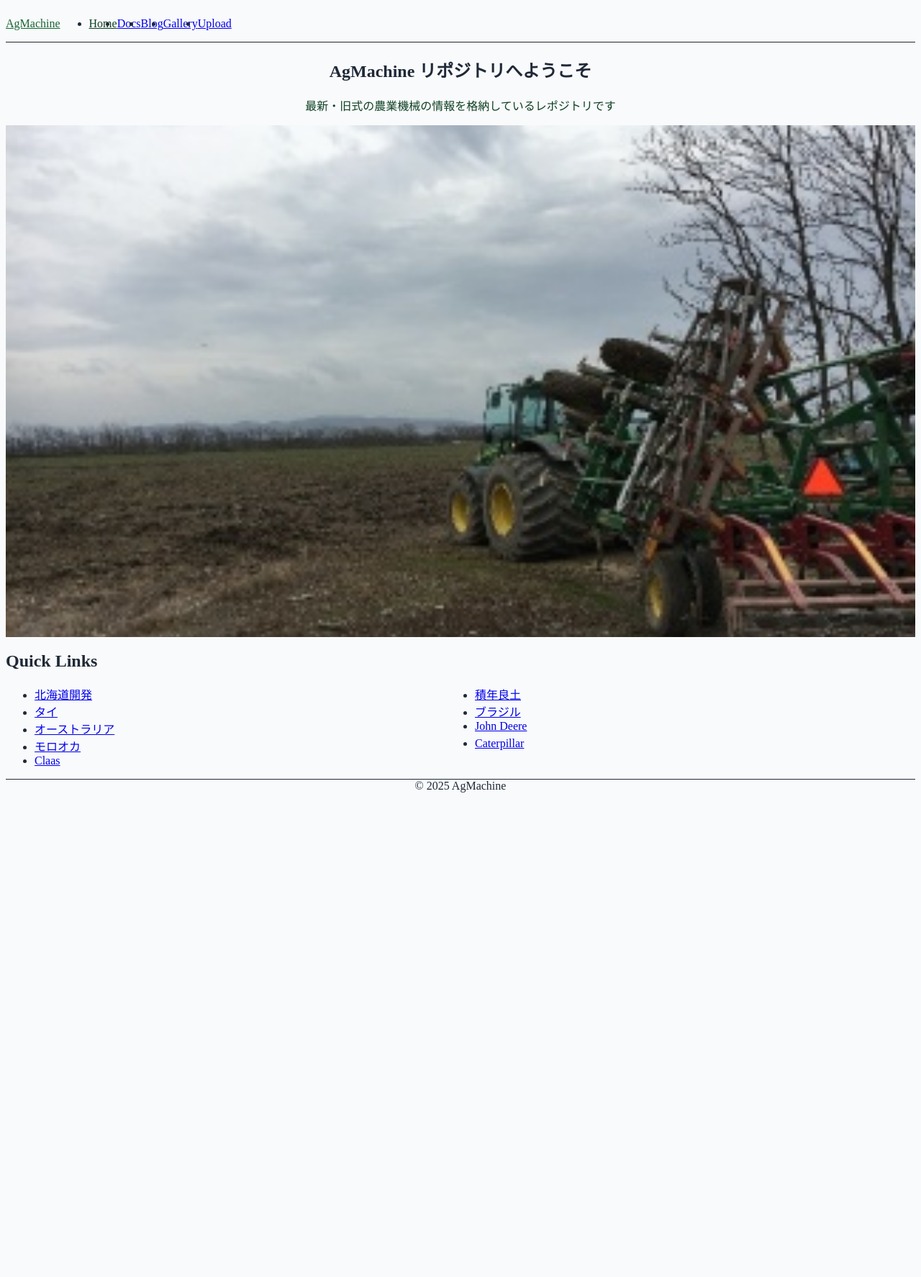
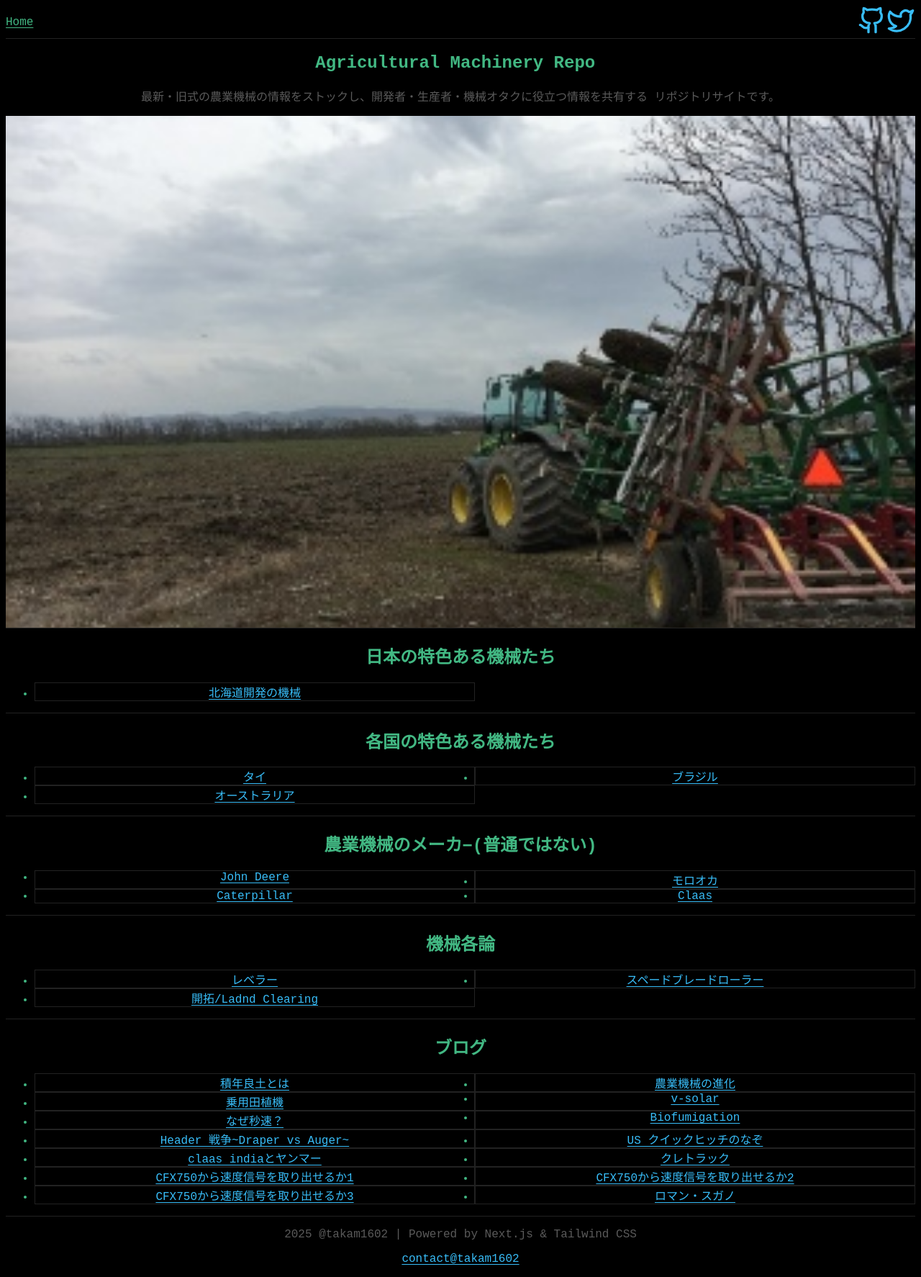
Before and after one commit to takam1602/agmachieBlog, a Next.js app: page / in a window 1280 px wide. Shown: the whole page at 72% size. Before the commit the page ends 1109 px from the top, so only its background shows below. Built offline with nearby package versions, Linux system fonts and the light colour scheme.

Commit message:
newworld

```diff
--- a/package.json
+++ b/package.json
@@ -11,12 +11,16 @@
   "dependencies": {
     "@supabase/ssr": "^0.6.1",
     "@supabase/supabase-js": "^2.49.4",
+    "@tailwindcss/aspect-ratio": "^0.4.2",
     "@tailwindcss/typography": "^0.5.16",
+    "framer-motion": "^12.10.5",
     "gray-matter": "^4.0.3",
+    "lucide-react": "^0.509.0",
     "next": "15.3.2",
     "react": "^19.0.0",
     "react-dom": "^19.0.0",
     "react-markdown": "^10.1.0",
+    "react-type-animation": "^3.2.0",
     "rehype-raw": "^7.0.0",
     "remark-gfm": "^4.0.1"
   },
--- a/src/app/globals.css
+++ b/src/app/globals.css
@@ -2,27 +2,30 @@
 @tailwind components;
 @tailwind utilities;
 
-/* brand 色ユーティリティ（必要な分だけ） */
-.text-brand        { color:#166534 }
-.text-brand-dark   { color:#0e4024 }
+/* ===== 色変数 ===== */
+:root{
+  --bg:  #000;          /* 背景 */
+  --fg:  #42b883;       /* メイン緑  ⇒  #16a34a より暗い */
+  --fg-soft:#7bd7a8;    /* ホバー時   */
+  --link:#38bdf8;       /* リンク (青系) */
+  --link-hover:#0ea5e9; /* リンク hover */
+}
 
-/* ベースレイアウト */
+/* ---- 全体 ---- */
 html,body{
   min-height:100vh;
-  background:#f9fafb;
-  color:#1f2937;
-}
-html.dark body{
-  background:#111827;
-  color:#f3f4f6;
+  background:var(--bg);
+  color:var(--fg);
+  font-family:'Fira Code','Noto Sans JP',monospace;
 }
 
-/* Markdown (prose) */
-.prose{max-width:48rem;margin-left:auto;margin-right:auto}
-.prose img{border-radius:.375rem;box-shadow:0 1px 2px rgb(0 0 0/.1);margin:1rem auto;max-width:100%}
+/* ---- 見出し ---- */
+h1,h2,h3{font-weight:700;color:var(--fg)}
+/* 同サイズ…(省略可) */
 
-/* Card & Button (任意で使う用) */
-.card{background:#fff;padding:1.5rem;border-radius:.5rem;box-shadow:0 1px 2px rgb(0 0 0/.1)}
-html.dark .card{background:#1f2937}
-.btn{display:inline-flex;align-items:center;padding:.5rem 1rem;border-radius:.375rem;font-weight:500;background:#166534;color:#fff}
-.btn:hover{background:#0e4024}
+/* ---- リンク ---- */
+a{color:var(--link);text-underline-offset:3px}
+a:hover{color:var(--link-hover)}
+
+/* ---- code / img は前と同じ ---- */
+.prose img{border-radius:.5rem;box-shadow:0 0 15px #0f0;margin:1rem auto;max-width:100%}
--- a/src/app/layout.tsx
+++ b/src/app/layout.tsx
@@ -1,14 +1,17 @@
 import './globals.css'
 import Navbar from '@/components/Navbar'
 
-export default function RootLayout({ children }: { children: React.ReactNode }) {
+export default function RootLayout({ children }: {children: React.ReactNode}) {
   return (
-    <html lang="ja" className="scroll-smooth">
-      <body className="min-h-screen bg-gray-50 text-gray-800 dark:bg-gray-900 dark:text-gray-100">
-        <Navbar />
-        <main className="max-w-6xl mx-auto px-4 py-8">{children}</main>
-        <footer className="text-center py-6 text-sm border-t border-gray-200 dark:border-gray-700">
-          © {new Date().getFullYear()} AgMachine
+    <html lang="ja">
+      <body>
+        <Navbar/>
+        {children}
+        <footer className="text-center py-8 text-xs text-[#5a5a5a] border-t border-[#222]">
+          <p>{new Date().getFullYear()} @takam1602 | Powered by Next.js & Tailwind CSS</p>
+          <p className="mt-2">
+            <a href="https://github.com/takam1602" className="hover:text-[var(--link-hover)]">contact@takam1602</a>
+          </p>
         </footer>
       </body>
     </html>
--- a/src/app/page.tsx
+++ b/src/app/page.tsx
@@ -1,50 +1,150 @@
+'use client'
+import { TypeAnimation } from 'react-type-animation'
+import { motion } from 'framer-motion'
 import Link from 'next/link'
 import ImageCarousel from '@/components/ImageCarousel'
+const heroImages = ['/img/1.jpg','/img/2.jpg','/img/3.jpg','/img/4.jpg']
 
-const images = ['/img/1.jpg', '/img/2.jpg', '/img/3.jpg', '/img/4.jpg']
+export default function Home() {
+    return (
+        <main className="max-w-3xl mx-auto px-4">
+        {/* HERO */}
+        <section className="py-24 text-center">
+        <h1>
+        <TypeAnimation
+        sequence={[
+            'Agricultural Machinery Repository',
+            1200,
+            'Welcome, curious engineer.',
+            1200,
+            '農業機械　リポジトリ',
+            1500,
+            'ようこそ',
+            1800,
+        ]}
+        speed={{type: 'keyStrokeDelayInMs', value:200}}
+        repeat={Infinity}
+        />
+        </h1>
 
-const quickLinks = [
-  { href: '/docs/ag/kaihatsu/README', label: '北海道開発' },
-  { href: '/docs/blog/sekinen',       label: '積年良土'   },
+        <p className="mt-6 text-[#5a5a5a] max-w-xl mx-auto leading-relaxed">
+        最新・旧式の農業機械の情報をストックし、開発者・生産者・機械オタクに役立つ情報を共有する
+        リポジトリサイトです。
+        </p>
+        </section>
+
+        <section className="relative isolate"> <ImageCarousel images={heroImages} interval={4000} />
+        </section>
+
+        <section className="py-20 border-t border-[#222]">
+        <h2 className="mb-8 text-center">日本の特色ある機械たち</h2>
+        <ul className="grid grid-cols-2 sm:grid-cols-3 gap-6">
+        {[
+            { href: '/docs/ag/kaihatsu/README', label: '北海道開発の機械' },
+            // { href: '/docs/ag/kaihatsu/README', label: '八郎潟開発の機械(工事中)' },
+            // { href: '/docs/ag/kaihatsu/README', label: '新篠津開発の機械(工事中)' },
+        ].map((q) => (
+            <motion.li
+            whileHover={{ y:-4, scale:1.03 }}
+            key={q.href}
+            className="border border-[#222] rounded p-4 text-center hover:border-[var(--fg)] transition"
+            >
+            <Link href={q.href}>{q.label}</Link>
+            </motion.li>
+        ))}
+        </ul>
+        </section>
+
+        <section className="py-20 border-t border-[#222]">
+        <h2 className="mb-8 text-center">各国の特色ある機械たち</h2>
+        <ul className="grid grid-cols-2 sm:grid-cols-3 gap-6">
+        {[
             { href: '/docs/ag/Thailand/README', label: 'タイ'       },
             { href: '/docs/ag/Brazil/README',   label: 'ブラジル'   },
             { href: '/docs/ag/Australia/README',label: 'オーストラリア' },
+        ].map((q) => (
+            <motion.li
+            whileHover={{ y:-4, scale:1.03 }}
+            key={q.href}
+            className="border border-[#222] rounded p-4 text-center hover:border-[var(--fg)] transition"
+            >
+            <Link href={q.href}>{q.label}</Link>
+            </motion.li>
+        ))}
+        </ul>
+        </section>
+
+        <section className="py-20 border-t border-[#222]">
+        <h2 className="mb-8 text-center">農業機械のメーカ−(普通ではない)</h2>
+        <ul className="grid grid-cols-2 sm:grid-cols-3 gap-6">
+        {[
             { href: '/docs/ag/deere/README',    label: 'John Deere' },
             { href: '/docs/ag/morooka/README',  label: 'モロオカ'   },
             { href: '/docs/ag/cat/README',      label: 'Caterpillar'},
             { href: '/docs/ag/claas/README',    label: 'Claas'      },
-]
-
-export default function Home() {
-  return (
-    <section className="space-y-12">
-      {/* hero */}
-      <div className="space-y-6 text-center">
-        <h1 className="text-3xl sm:text-4xl font-bold">
-          AgMachine リポジトリへようこそ
-        </h1>
-        <p className="text-brand-dark">
-          最新・旧式の農業機械の情報を格納しているレポジトリです
-        </p>
-        <ImageCarousel images={images} />
-      </div>
-
-      {/* quick links */}
-      <div className="space-y-4">
-        <h2 className="text-2xl font-semibold">Quick Links</h2>
-        <ul className="grid grid-cols-2 md:grid-cols-3 lg:grid-cols-4 gap-4">
-          {quickLinks.map((q) => (
-            <li key={q.href}>
-              <Link
-                href={q.href}
-                className="block bg-white dark:bg-gray-800 p-4 rounded-lg shadow hover:shadow-md hover:-translate-y-0.5 transition"
+        ].map((q) => (
+            <motion.li
+            whileHover={{ y:-4, scale:1.03 }}
+            key={q.href}
+            className="border border-[#222] rounded p-4 text-center hover:border-[var(--fg)] transition"
             >
-                {q.label}
-              </Link>
-            </li>
+            <Link href={q.href}>{q.label}</Link>
+            </motion.li>
         ))}
         </ul>
-      </div>
         </section>
+
+        <section className="py-20 border-t border-[#222]">
+        <h2 className="mb-8 text-center">機械各論</h2>
+        <ul className="grid grid-cols-2 sm:grid-cols-3 gap-6">
+        {[
+            { href: '/docs/ag/landLevel/README', label: 'レベラー' },
+            { href: '/docs/ag/landHarrow/README', label: 'スペードブレードローラー'       },
+            { href: '/docs/ag/landClearing/README',   label: '開拓/Ladnd Clearing'   },
+        ].map((q) => (
+            <motion.li
+            whileHover={{ y:-4, scale:1.03 }}
+            key={q.href}
+            className="border border-[#222] rounded p-4 text-center hover:border-[var(--fg)] transition"
+            >
+            <Link href={q.href}>{q.label}</Link>
+            </motion.li>
+        ))}
+        </ul>
+        </section>
+
+        {/* QUICK GRID */}
+        <section className="py-20 border-t border-[#222]">
+        <h2 className="mb-8 text-center">ブログ</h2>
+        <ul className="grid grid-cols-2 sm:grid-cols-3 gap-6">
+        {[
+            { href: '/docs/blog/sekinen',       label: '積年良土とは'   },
+            { href: '/docs/blog/230804',        label:'農業機械の進化'},
+            { href: '/docs/blog/230913',        label:'乗用田植機'},
+            { href: '/docs/blog/230914',        label:'v-solar'},
+            { href: '/docs/blog/231018',        label:'なぜ秒速？'},
+            { href: '/docs/blog/240723',        label:'Biofumigation'},
+            { href: '/docs/blog/241116',        label:'Header 戦争~Draper vs Auger~'},
+            { href: '/docs/blog/241118',        label:'US クイックヒッチのなぞ'},
+            { href: '/docs/blog/250324',        label:'claas indiaとヤンマー'},
+            { href: '/docs/blog/250327',        label:'クレトラック'},
+            { href: '/docs/blog/250404',        label:'CFX750から速度信号を取り出せるか1'},
+            { href: '/docs/blog/250407',        label:'CFX750から速度信号を取り出せるか2'},
+            { href: '/docs/blog/250418',        label:'CFX750から速度信号を取り出せるか3'},
+            { href: '/docs/blog/250422',        label:'ロマン・スガノ'},
+        ].map((q) => (
+            <motion.li
+            whileHover={{ y:-4, scale:1.03 }}
+            key={q.href}
+            className="border border-[#222] rounded p-4 text-center hover:border-[var(--fg)] transition"
+            >
+            <Link href={q.href}>{q.label}</Link>
+            </motion.li>
+        ))}
+        </ul>
+        </section>
+
+
+        </main>
     )
 }
--- /dev/null
+++ b/src/components/Card.tsx
@@ -0,0 +1,23 @@
+import { motion } from 'framer-motion'
+import Image from 'next/image'
+import Link from 'next/link'
+
+export default function Card({ href, title, src }:{
+  href:string; title:string; src:string
+}) {
+  return (
+    <motion.div
+      whileHover={{ y:-4, boxShadow:'0 6px 12px rgba(0,0,0,.25)' }}
+      className="rounded-xl bg-neutral-800 overflow-hidden"
+    >
+      <Link href={href} className="block">
+        <div className="aspect-[4/3] relative">
+          <Image src={src} alt="" fill className="object-cover"/>
+        </div>
+        <h3 className="p-4 text-lg font-semibold text-center text-gray-100">
+          {title}
+        </h3>
+      </Link>
+    </motion.div>
+  )
+}
--- a/src/components/Navbar.tsx
+++ b/src/components/Navbar.tsx
@@ -1,38 +1,57 @@
-'use client'
+"use client";
+
 import Link from 'next/link'
-import { usePathname } from 'next/navigation'
+// import { usePathname } from 'next/navigation'
+import { Github, Twitter } from 'lucide-react'   // X=Twitter
 
-const links = [
-  { href: '/',      label: 'Home' },
-  { href: '/docs',  label: 'Docs' },
-  { href: '/blog',  label: 'Blog' },
-  { href: '/gallery', label: 'Gallery' },
-  { href: '/upload',  label: 'Upload' },
+{/*
+const nav = [
+  { href:'/',       label:'Home' },
 ]
+*/}
 
 export default function Navbar() {
-  const path = usePathname()
+  // const path = usePathname()
 
   return (
-    <header className="sticky top-0 z-20 bg-white/80 dark:bg-gray-800/80 backdrop-blur border-b border-gray-200 dark:border-gray-700">
-      <nav className="max-w-7xl mx-auto flex items-center gap-8 px-4 sm:px-6 py-3">
-        <Link href="/" className="text-xl font-bold text-brand">
-          AgMachine
+    <header className="sticky top-0 z-30 border-b border-[#222] bg-neutral-900/90 backdrop-blur">
+      <nav className="max-w-7xl mx-auto flex items-center justify-between px-4 sm:px-6 py-3">
+        {/* Logo */}
+        <Link href="/" className="text-xl font-bold text-[var(--fg)]">
+          Home
         </Link>
+
+        {/* Links */}
+        {/*
         <ul className="flex gap-6 text-sm sm:text-base font-medium">
-          {links.map((l) => (
+          {nav.map((l)=>(
             <li key={l.href}>
               <Link
                 href={l.href}
-                className={`hover:text-brand-dark ${
-                  path === l.href ? 'text-brand-dark' : ''
-                }`}
+                className={
+                  path===l.href
+                    ? 'text-[var(--fg)]'
+                    : 'text-[#5a5a5a] hover:text-[var(--fg)] transition-colors'
+                }
               >
                 {l.label}
               </Link>
             </li>
           ))}
         </ul>
+        */}
+
+        {/* SNS */}
+        <div className="flex gap-4 text-[#5a5a5a]">
+          <a href="https://github.com/takam1602" target="_blank" aria-label="GitHub"
+             className="hover:text-[var(--fg)] transition">
+            <Github size={40}/>
+          </a>
+          <a href="https://x.com/huagdkmt" target="_blank" aria-label="X"
+             className="hover:text-[var(--fg)] transition">
+            <Twitter size={40}/>
+          </a>
+        </div>
       </nav>
     </header>
   )
--- a/tailwind.config.cjs
+++ b/tailwind.config.cjs
@@ -5,10 +5,8 @@ module.exports = {
   theme: {
     extend: {
       colors: {
-        brand: {
-          DEFAULT: '#166534',
-          light:   '#4caf50',
-          dark:    '#0e4024',
+        brand: { DEFAULT:'#42b883',
+          dark:'#2c9c6e',
         },
       },
       fontFamily: {
@@ -16,5 +14,9 @@ module.exports = {
       },
     },
   },
-  plugins: [require('@tailwindcss/typography')],
+  plugins: [
+      require('@tailwindcss/typography'),
+      require('@tailwindcss/aspect-ratio'),
+      require('@tailwindcss/typography')
+  ],
 }
```
Also changed, not shown: src/app/docs/[...slug]/page.tsx (+13 -9 lines), src/utils/md.ts (+8 -4 lines), content/README.md, content/blog/hoge.txt (added), 2 other files (tests, documents, lock files or other folders). Lines whose indentation alone changed are shown as unchanged.
